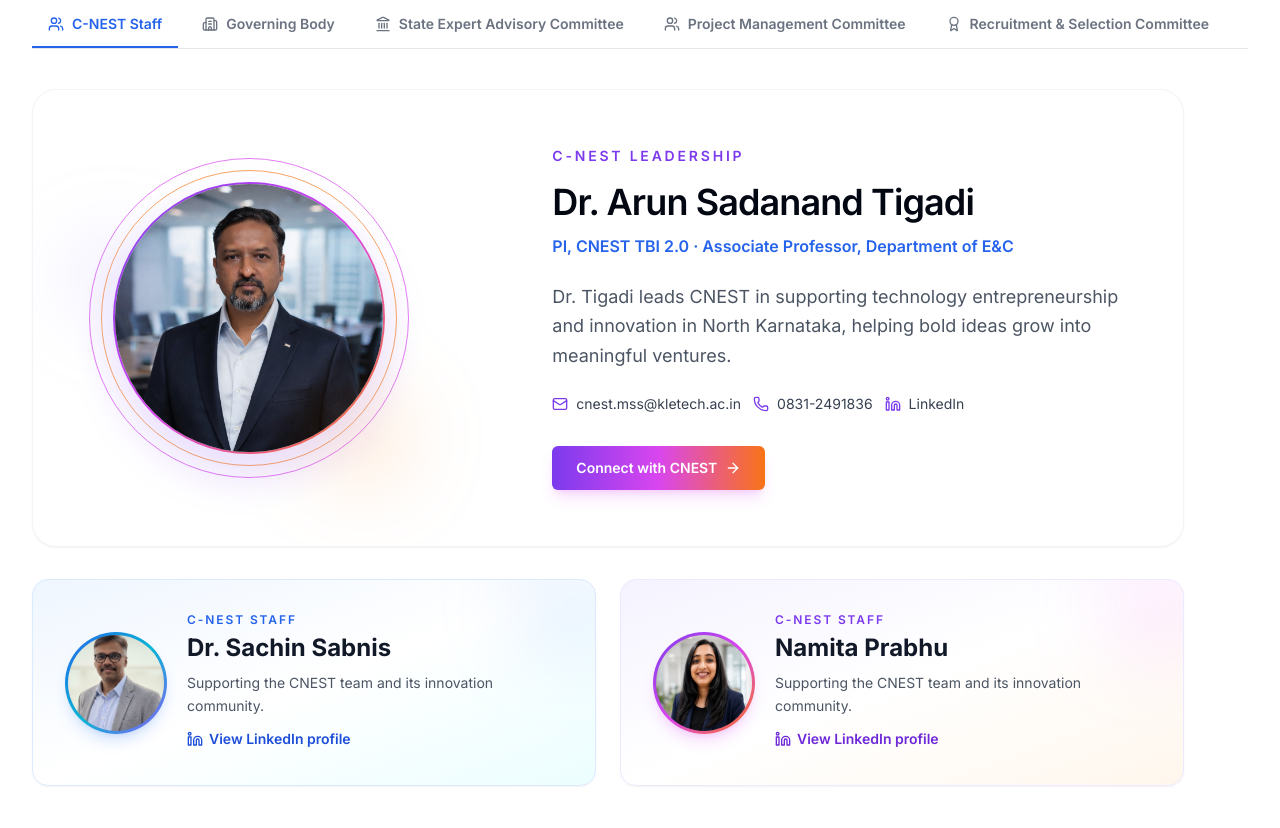
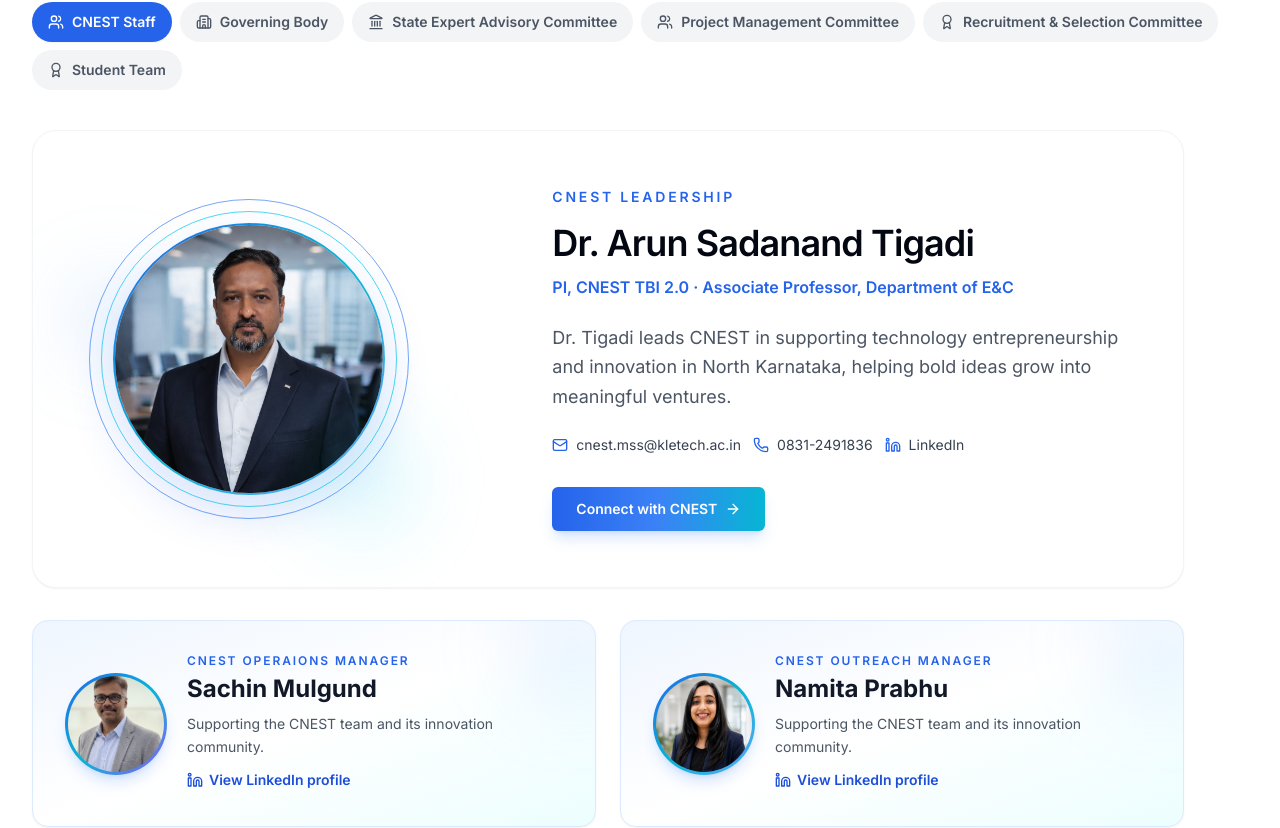
Before and after one commit to SushilChandaragi/CNEST, a React (Vite) app: page /team in a window 1280 px wide. Shown: the part 266-1094 px from the top of the page. Built offline with nearby package versions, Linux system fonts and the light colour scheme.

Commit message:
UI fixes: remove purple from Teams, wrap tab pills, add Mentor/Business Partnership to contact, remove Karnataka Innovation box, polish Who Can Apply cards

```diff
--- a/components/Footer.tsx
+++ b/components/Footer.tsx
@@ -13,7 +13,7 @@
               Centre for Next Gen Entrepreneurship in Science & Technology
             </p>
             <div className="mt-4 text-gray-500 dark:text-gray-500 text-xs">
-              Under CTIE, KLE Technological University
+              KLE Technological University
             </div>
           </div>
 
@@ -51,9 +51,7 @@
             <p className="text-sm text-gray-400 dark:text-gray-400 leading-relaxed mb-3">
               Supported by the Government of Karnataka with ₹10 Crores funding
             </p>
-            <div className="bg-gradient-to-r from-orange-500 to-yellow-500 text-white px-4 py-2 rounded-lg text-center font-semibold text-sm">
-              Karnataka Innovation
-            </div>
+
           </div>
         </div>
 
--- a/pages/ContactPage.tsx
+++ b/pages/ContactPage.tsx
@@ -183,6 +183,8 @@
                     <option value="">Select inquiry type</option>
                     <option value="Incubation Inquiry">🚀 Incubation Inquiry</option>
                     <option value="Partnership Opportunity">🤝 Partnership Opportunity</option>
+                    <option value="Mentor">🎓 Mentor</option>
+                    <option value="Business Partnership">🤝 Business Partnership</option>
                     <option value="General Inquiry">💬 General Inquiry</option>
                     <option value="Other">📋 Other</option>
                   </select>
@@ -324,7 +326,7 @@
                   </div>
                   <div>
                     <p className="font-bold text-gray-900 dark:text-white text-xs">WhatsApp Channel</p>
-                    <p className="text-gray-500 dark:text-gray-400 text-[10px] mt-0.5">KLE CTIE Community</p>
+                    <p className="text-gray-500 dark:text-gray-400 text-[10px] mt-0.5">KLE CNEST Community</p>
                   </div>
                 </a>
 
@@ -365,7 +367,7 @@
               </div>
             </div>
             <p className="text-blue-100 text-xs sm:text-right leading-relaxed max-w-md">
-              Located on Angol Main Road, Udyambag, Belagavi. Visitors can navigate directly to the CTIE Incubation Block.
+              Located on Angol Main Road, Udyambag, Belagavi. Visitors can navigate directly to the CNEST Incubation Block.
             </p>
           </div>
           <div className="aspect-[21/9] w-full min-h-[300px]">
--- a/pages/StudentTeam.tsx
+++ b/pages/StudentTeam.tsx
@@ -17,7 +17,7 @@
   { name: 'Sneha Kolvekar', role: 'Content Lead', icon: Pen, iconColor: 'text-emerald-500', iconBg: 'bg-emerald-50 dark:bg-emerald-900/20', ring: 'ring-emerald-300 dark:ring-emerald-700' },
   { name: 'Akash Janawad', role: 'Media Lead', icon: Award, iconColor: 'text-rose-500', iconBg: 'bg-rose-50 dark:bg-rose-900/20', ring: 'ring-rose-300 dark:ring-rose-700' },
   { name: 'Sushil Chandaragi', role: 'Technical Lead', icon: Code, iconColor: 'text-blue-500', iconBg: 'bg-blue-50 dark:bg-blue-900/20', ring: 'ring-blue-300 dark:ring-blue-700' },
-  { name: 'Adarsh Kapse', role: 'Design Lead', icon: Monitor, iconColor: 'text-violet-500', iconBg: 'bg-violet-50 dark:bg-violet-900/20', ring: 'ring-violet-300 dark:ring-violet-700' },
+  { name: 'Adarsh Kapse', role: 'Design Lead', icon: Monitor, iconColor: 'text-teal-500', iconBg: 'bg-teal-50 dark:bg-teal-900/20', ring: 'ring-teal-300 dark:ring-teal-700' },
 ];
 
 const studentTeams = [
@@ -71,7 +71,7 @@
 };
 
 const tabs: Array<{ id: string; label: string; icon: IconType }> = [
-  { id: 'staff', label: 'C-NEST Staff', icon: Users },
+  { id: 'staff', label: 'CNEST Staff', icon: Users },
   { id: 'governing', label: 'Governing Body', icon: Building2 },
   { id: 'advisory', label: 'State Expert Advisory Committee', icon: Landmark },
   { id: 'management', label: 'Project Management Committee', icon: Users },
@@ -107,34 +107,34 @@
           <div className="grid items-center gap-10 px-7 py-10 sm:px-10 lg:grid-cols-[minmax(18rem,0.82fr)_minmax(0,1.18fr)] lg:gap-16 lg:px-14 lg:py-14">
             <div className="flex justify-center lg:justify-start">
               <div className="relative aspect-square w-full max-w-[20rem]">
-                <div className="absolute inset-0 rounded-full border border-fuchsia-500/70" aria-hidden="true" />
-                <div className="absolute inset-3 rounded-full border border-orange-400/80" aria-hidden="true" />
-                <div className="absolute inset-6 overflow-hidden rounded-full bg-gradient-to-br from-violet-600 via-fuchsia-500 to-orange-500 p-[2px] shadow-[0_20px_45px_rgba(124,58,237,0.18)]">
+                <div className="absolute inset-0 rounded-full border border-blue-500/70" aria-hidden="true" />
+                <div className="absolute inset-3 rounded-full border border-cyan-400/80" aria-hidden="true" />
+                <div className="absolute inset-6 overflow-hidden rounded-full bg-gradient-to-br from-blue-600 via-cyan-500 to-blue-400 p-[2px] shadow-[0_20px_45px_rgba(37,99,235,0.18)]">
                   <div className="h-full w-full overflow-hidden rounded-full bg-slate-100 dark:bg-slate-700">
                     <img src="/arunsir.png" alt="Dr. Arun Sadanand Tigadi" className="h-full w-full scale-110 object-cover object-center" loading="lazy" />
                   </div>
                 </div>
-                <div className="absolute -left-4 top-1/4 h-20 w-20 rounded-full bg-violet-400/20 blur-2xl" aria-hidden="true" />
-                <div className="absolute -bottom-2 right-0 h-24 w-24 rounded-full bg-orange-400/20 blur-2xl" aria-hidden="true" />
+                <div className="absolute -left-4 top-1/4 h-20 w-20 rounded-full bg-blue-400/20 blur-2xl" aria-hidden="true" />
+                <div className="absolute -bottom-2 right-0 h-24 w-24 rounded-full bg-cyan-400/20 blur-2xl" aria-hidden="true" />
               </div>
             </div>
             <div className="text-center lg:text-left">
-              <p className="text-sm font-semibold uppercase tracking-[0.2em] text-violet-600 dark:text-violet-400">C-NEST leadership</p>
+              <p className="text-sm font-semibold uppercase tracking-[0.2em] text-blue-600 dark:text-blue-400">CNEST leadership</p>
               <h2 className="mt-4 text-3xl font-semibold tracking-tight text-gray-950 sm:text-4xl dark:text-white">Dr. Arun Sadanand Tigadi</h2>
               <p className="mt-3 text-base font-semibold text-blue-600 dark:text-blue-400">PI, CNEST TBI 2.0 · Associate Professor, Department of E&amp;C</p>
               <p className="mx-auto mt-6 max-w-xl text-lg leading-relaxed text-gray-600 dark:text-gray-300 lg:mx-0">Dr. Tigadi leads CNEST in supporting technology entrepreneurship and innovation in North Karnataka, helping bold ideas grow into meaningful ventures.</p>
               <div className="mt-6 flex flex-col gap-3 text-sm font-medium sm:flex-row sm:flex-wrap sm:justify-center lg:justify-start">
-                <a href="mailto:cnest.mss@kletech.ac.in" className="inline-flex items-center justify-center gap-2 text-gray-700 transition-colors hover:text-violet-700 dark:text-gray-200 dark:hover:text-violet-300">
-                  <Mail className="h-4 w-4 text-violet-600 dark:text-violet-400" /> cnest.mss@kletech.ac.in
+                <a href="mailto:cnest.mss@kletech.ac.in" className="inline-flex items-center justify-center gap-2 text-gray-700 transition-colors hover:text-blue-700 dark:text-gray-200 dark:hover:text-blue-300">
+                  <Mail className="h-4 w-4 text-blue-600 dark:text-blue-400" /> cnest.mss@kletech.ac.in
                 </a>
-                <a href="tel:08312491836" className="inline-flex items-center justify-center gap-2 text-gray-700 transition-colors hover:text-violet-700 dark:text-gray-200 dark:hover:text-violet-300">
-                  <Phone className="h-4 w-4 text-violet-600 dark:text-violet-400" /> 0831-2491836
+                <a href="tel:08312491836" className="inline-flex items-center justify-center gap-2 text-gray-700 transition-colors hover:text-blue-700 dark:text-gray-200 dark:hover:text-blue-300">
+                  <Phone className="h-4 w-4 text-blue-600 dark:text-blue-400" /> 0831-2491836
                 </a>
-                <a href="https://www.linkedin.com/in/dr-arun-sadanand-tigadi-2b024055/" target="_blank" rel="noreferrer" className="inline-flex items-center justify-center gap-2 text-gray-700 transition-colors hover:text-violet-700 dark:text-gray-200 dark:hover:text-violet-300">
-                  <Linkedin className="h-4 w-4 text-violet-600 dark:text-violet-400" /> LinkedIn
+                <a href="https://www.linkedin.com/in/dr-arun-sadanand-tigadi-2b024055/" target="_blank" rel="noreferrer" className="inline-flex items-center justify-center gap-2 text-gray-700 transition-colors hover:text-blue-700 dark:text-gray-200 dark:hover:text-blue-300">
+                  <Linkedin className="h-4 w-4 text-blue-600 dark:text-blue-400" /> LinkedIn
                 </a>
               </div>
-              <Link to="/contact" className="mt-8 inline-flex items-center justify-center rounded-md bg-gradient-to-r from-violet-600 via-fuchsia-500 to-orange-500 px-6 py-3 text-sm font-semibold text-white shadow-lg shadow-fuchsia-500/20 transition-all hover:-translate-y-0.5 hover:shadow-xl hover:shadow-fuchsia-500/30">
+              <Link to="/contact" className="mt-8 inline-flex items-center justify-center rounded-md bg-gradient-to-r from-blue-600 via-blue-500 to-cyan-500 px-6 py-3 text-sm font-semibold text-white shadow-lg shadow-blue-500/20 transition-all hover:-translate-y-0.5 hover:shadow-xl hover:shadow-blue-500/30">
                 Connect with CNEST <ArrowRight className="ml-2 h-4 w-4" />
               </Link>
             </div>
@@ -145,11 +145,11 @@
             <div className="absolute -right-8 -top-8 h-28 w-28 rounded-full bg-blue-400/15 blur-2xl" aria-hidden="true" />
             <div className="relative flex items-center gap-5">
               <div className="shrink-0 rounded-full bg-gradient-to-br from-blue-600 via-cyan-500 to-violet-500 p-[3px] shadow-lg shadow-blue-500/20">
-                <img src="/sachin-sabnis.jpg" alt="Dr. Sachin Sabnis, C-NEST Staff" className="h-24 w-24 rounded-full object-cover object-center" loading="lazy" />
+                <img src="/sachin-sabnis.jpg" alt="Sachin Mulgund, CNEST Staff" className="h-24 w-24 rounded-full object-cover object-center" loading="lazy" />
               </div>
               <div>
-                <p className="text-xs font-semibold uppercase tracking-[0.16em] text-blue-600 dark:text-blue-400">C-NEST Staff</p>
-                <h3 className="mt-1 text-2xl font-bold text-gray-900 dark:text-white">Dr. Sachin Sabnis</h3>
+                <p className="text-xs font-semibold uppercase tracking-[0.16em] text-blue-600 dark:text-blue-400">CNEST Operaions Manager</p>
+                <h3 className="mt-1 text-2xl font-bold text-gray-900 dark:text-white">Sachin Mulgund</h3>
                 <p className="mt-2 text-sm leading-relaxed text-gray-600 dark:text-gray-300">Supporting the CNEST team and its innovation community.</p>
                 <a href="https://www.linkedin.com/in/sachinmulgund?utm_source=share_via&utm_content=profile&utm_medium=member_android" target="_blank" rel="noreferrer" className="mt-3 inline-flex items-center gap-1.5 text-sm font-semibold text-blue-700 transition-colors hover:text-cyan-600 dark:text-blue-300 dark:hover:text-cyan-300">
                   <Linkedin className="h-4 w-4" /> View LinkedIn profile
@@ -157,17 +157,17 @@
               </div>
             </div>
           </article>
-          <article className="group relative min-h-[11.5rem] overflow-hidden rounded-2xl border border-violet-100 bg-gradient-to-br from-violet-50 via-white to-orange-50 p-8 shadow-sm transition-shadow hover:shadow-md dark:border-violet-900/50 dark:from-violet-950/30 dark:via-gray-800 dark:to-orange-950/20">
-            <div className="absolute -right-8 -top-8 h-28 w-28 rounded-full bg-fuchsia-400/15 blur-2xl" aria-hidden="true" />
+          <article className="group relative min-h-[11.5rem] overflow-hidden rounded-2xl border border-blue-100 bg-gradient-to-br from-blue-50 via-white to-cyan-50 p-8 shadow-sm transition-shadow hover:shadow-md dark:border-blue-900/50 dark:from-blue-950/30 dark:via-gray-800 dark:to-cyan-950/20">
+            <div className="absolute -right-8 -top-8 h-28 w-28 rounded-full bg-blue-400/15 blur-2xl" aria-hidden="true" />
             <div className="relative flex items-center gap-5">
-              <div className="shrink-0 rounded-full bg-gradient-to-br from-violet-600 via-fuchsia-500 to-orange-500 p-[3px] shadow-lg shadow-fuchsia-500/20">
-                <img src="/namita.jpg" alt="Namita Prabhu, C-NEST Staff" className="h-24 w-24 rounded-full object-cover object-center" loading="lazy" />
+              <div className="shrink-0 rounded-full bg-gradient-to-br from-blue-600 via-cyan-500 to-blue-400 p-[3px] shadow-lg shadow-blue-500/20">
+                <img src="/namita.jpg" alt="Namita Prabhu, CNEST Staff" className="h-24 w-24 rounded-full object-cover object-center" loading="lazy" />
               </div>
               <div>
-                <p className="text-xs font-semibold uppercase tracking-[0.16em] text-violet-600 dark:text-violet-400">C-NEST Staff</p>
+                <p className="text-xs font-semibold uppercase tracking-[0.16em] text-blue-600 dark:text-blue-400">CNEST Outreach Manager</p>
                 <h3 className="mt-1 text-2xl font-bold text-gray-900 dark:text-white">Namita Prabhu</h3>
                 <p className="mt-2 text-sm leading-relaxed text-gray-600 dark:text-gray-300">Supporting the CNEST team and its innovation community.</p>
-                <a href="https://www.linkedin.com/in/namita-prabhu-ba6523161?utm_source=share_via&utm_content=profile&utm_medium=member_android" target="_blank" rel="noreferrer" className="mt-3 inline-flex items-center gap-1.5 text-sm font-semibold text-violet-700 transition-colors hover:text-fuchsia-600 dark:text-violet-300 dark:hover:text-fuchsia-300">
+                <a href="https://www.linkedin.com/in/namita-prabhu-ba6523161?utm_source=share_via&utm_content=profile&utm_medium=member_android" target="_blank" rel="noreferrer" className="mt-3 inline-flex items-center gap-1.5 text-sm font-semibold text-blue-700 transition-colors hover:text-cyan-600 dark:text-blue-300 dark:hover:text-cyan-300">
                   <Linkedin className="h-4 w-4" /> View LinkedIn profile
                 </a>
               </div>
@@ -185,7 +185,7 @@
     return <CommitteePanel committee={committees[activeTab]} />;
   };
 
-  return <main className="pt-28 pb-20 min-h-screen bg-white dark:bg-gray-900"><div className="max-w-7xl mx-auto px-4 sm:px-6 lg:px-8"><header className="mb-10"><p className="text-sm font-semibold text-blue-600 dark:text-blue-400 uppercase tracking-widest mb-2">CNEST TBI</p><h1 className="text-4xl md:text-5xl font-extrabold text-gray-900 dark:text-white mb-3">Team &amp; Governance</h1><p className="text-gray-500 dark:text-gray-400 text-lg max-w-2xl">The people, student community, and committees supporting CNEST.</p></header><div className="border-b border-gray-200 dark:border-gray-700 mb-10 overflow-x-auto"><div className="flex min-w-max gap-2" role="tablist" aria-label="Team and governance sections">{tabs.map((tab) => { const Icon = tab.icon; const selected = activeTab === tab.id; return <button key={tab.id} type="button" role="tab" aria-selected={selected} onClick={() => setActiveTab(tab.id)} className={`inline-flex items-center gap-2 px-4 py-3 text-sm font-semibold border-b-2 transition-colors ${selected ? 'border-blue-600 text-blue-600 dark:text-blue-400' : 'border-transparent text-gray-500 dark:text-gray-400 hover:text-blue-600 dark:hover:text-blue-400'}`}><Icon className="w-4 h-4" />{tab.label}</button>; })}</div></div><section role="tabpanel">{renderPanel()}</section></div></main>;
+  return <main className="pt-28 pb-20 min-h-screen bg-white dark:bg-gray-900"><div className="max-w-7xl mx-auto px-4 sm:px-6 lg:px-8"><header className="mb-10"><p className="text-sm font-semibold text-blue-600 dark:text-blue-400 uppercase tracking-widest mb-2">CNEST TBI</p><h1 className="text-4xl md:text-5xl font-extrabold text-gray-900 dark:text-white mb-3">Team &amp; Governance</h1><p className="text-gray-500 dark:text-gray-400 text-lg max-w-2xl">The people, student community, and committees supporting CNEST.</p></header><div className="mb-10"><div className="flex flex-wrap gap-2" role="tablist" aria-label="Team and governance sections">{tabs.map((tab) => { const Icon = tab.icon; const selected = activeTab === tab.id; return <button key={tab.id} type="button" role="tab" aria-selected={selected} onClick={() => setActiveTab(tab.id)} className={`inline-flex items-center gap-2 px-4 py-2.5 text-sm font-semibold rounded-full transition-all duration-200 ${selected ? 'bg-blue-600 text-white shadow-sm' : 'bg-gray-100 dark:bg-gray-800 text-gray-600 dark:text-gray-300 hover:bg-blue-50 dark:hover:bg-blue-900/30 hover:text-blue-600 dark:hover:text-blue-400'}`}><Icon className="w-4 h-4" />{tab.label}</button>; })}</div></div><section role="tabpanel">{renderPanel()}</section></div></main>;
 };
 
 export default StudentTeam;
```
Also changed, not shown: components/WhoWeServe.tsx (+6 -6 lines).
